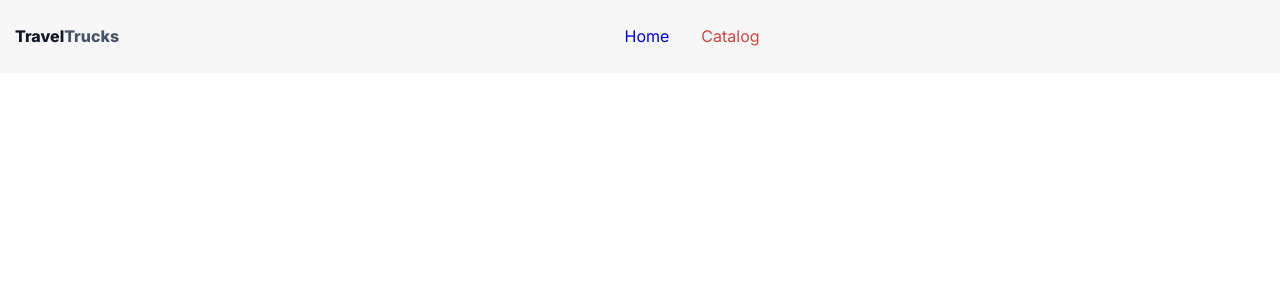
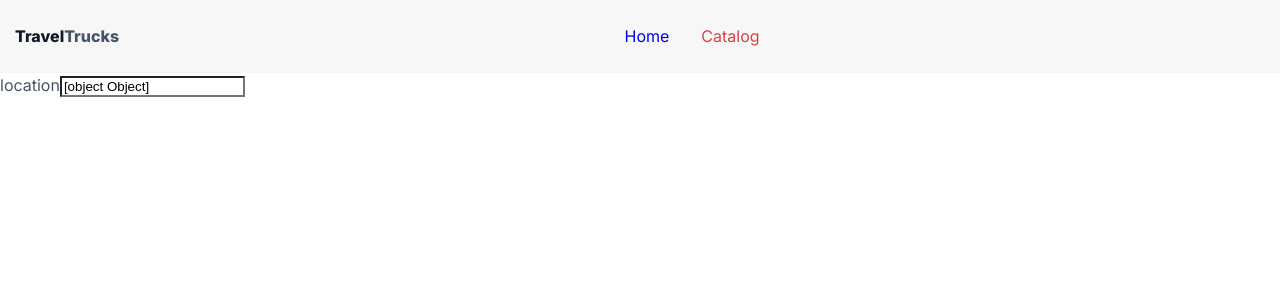
Before and after one commit to thisIvanRepo/TravelTrucks-pet-project, a React (Vite) app: page /catalog in a window 1280 px wide. Shown: the top 300 px of the page. Built offline with nearby package versions, Linux system fonts and the light colour scheme; the HTML template or start-up script is replaced by a standard one.

Commit message:
add form for filter traks

```diff
--- a/package.json
+++ b/package.json
@@ -10,10 +10,13 @@
     "preview": "vite preview"
   },
   "dependencies": {
+    "formic": "^0.0.10",
+    "formik": "^2.4.6",
     "react": "^19.1.0",
     "react-dom": "^19.1.0",
     "react-router-dom": "^7.6.1",
-    "sass": "^1.89.1"
+    "sass": "^1.89.1",
+    "yup": "^1.6.1"
   },
   "devDependencies": {
     "@eslint/js": "^9.25.0",
--- /dev/null
+++ b/src/components/filterForm/FilterForm.tsx
@@ -0,0 +1,28 @@
+import { Field, Form, Formik } from "formik";
+import * as Yup from "yup";
+import { initialValue } from "../../constants/filterForm.ts";
+
+const ValidationSchema = Yup.object().shape({
+  location: Yup.string().required("Please chose location"),
+});
+
+export default function FilterForm() {
+  return (
+    <Formik
+      initialValues={initialValue}
+      validationSchema={ValidationSchema}
+      onSubmit={(values) => {
+        console.log("Data form:", values);
+      }}
+    >
+      {({values})=> (
+        <Form>
+          <label>
+            location
+            <Field></Field>
+          </label>
+        </Form>
+      )}
+    </Formik>
+  );
+}
--- /dev/null
+++ b/src/constants/filterForm.ts
@@ -0,0 +1,14 @@
+export const initialValue = {
+  location: "",
+  equipment: [],
+  type: "",
+};
+
+export const equipmentOptions = [
+  "AC",
+  "Automatic",
+  "Kitchen",
+  "TV",
+  "Bathroom",
+];
+export const vehicleTypes = ["Van", "Fully Integrated", "Alcove"];
--- a/src/pages/Catalog/Catalog.tsx
+++ b/src/pages/Catalog/Catalog.tsx
@@ -1,4 +1,9 @@
+import FilterForm from "../../components/filterForm/FilterForm";
 
 export default function Catalog() {
-  return <div></div>;
+  return (
+    <div>
+      <FilterForm></FilterForm>
+    </div>
+  );
 }
```
Also changed, not shown: src/constants/colors.ts (renamed from src/constants/colors.js), 1 other file (tests, documents, lock files or other folders).
